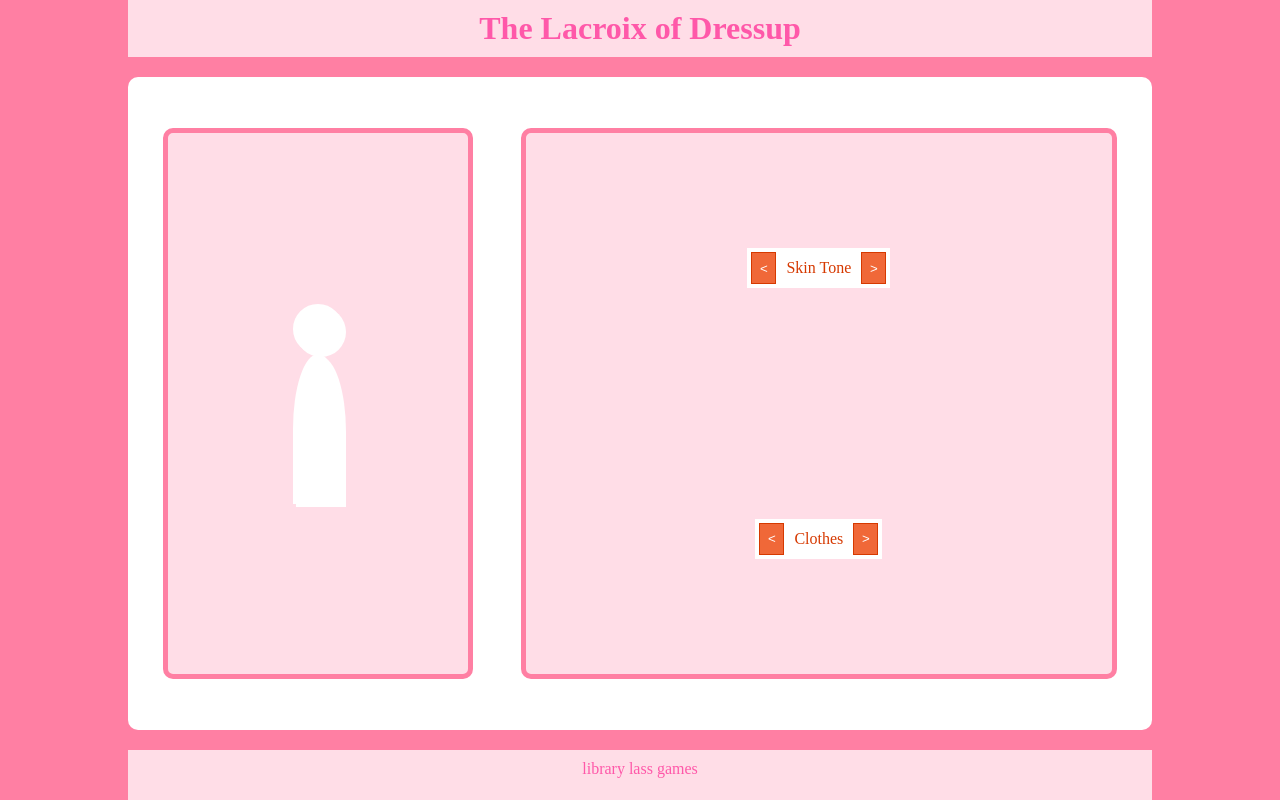
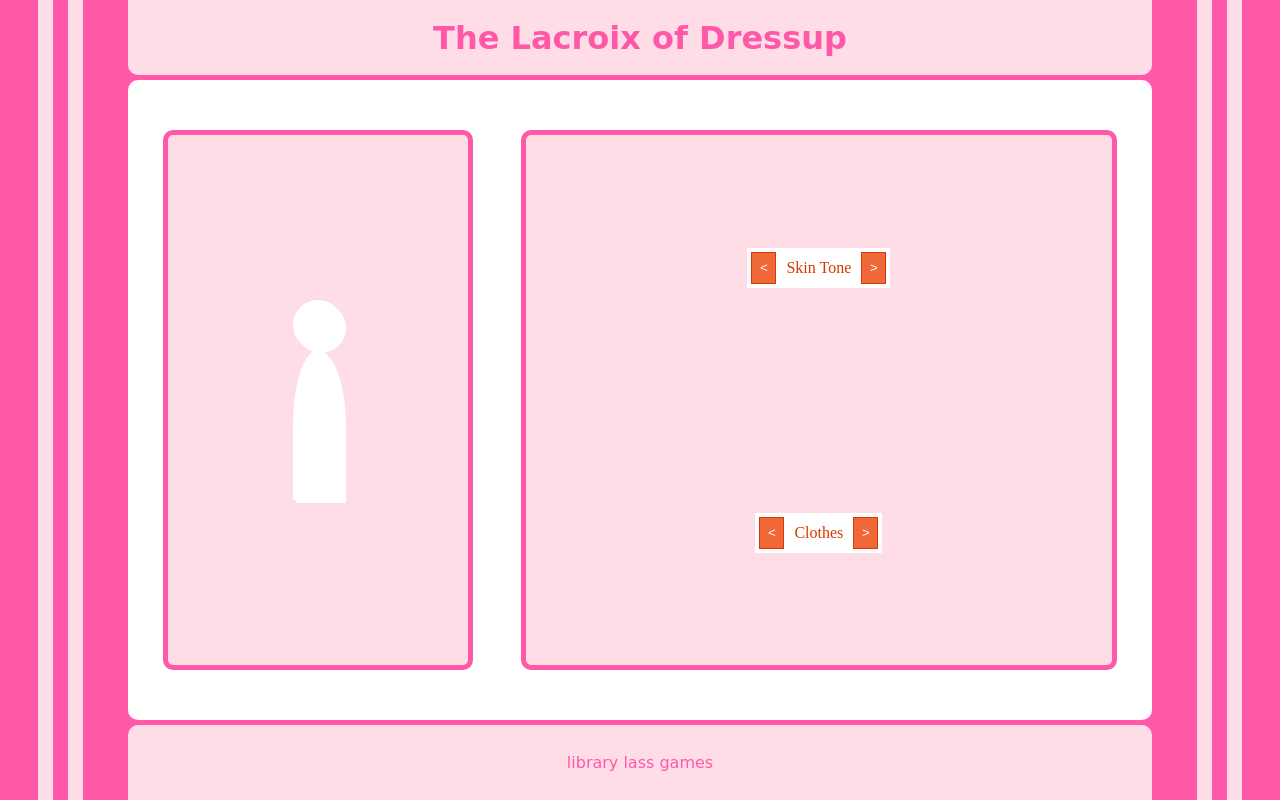
Before and after one commit to LibraryLass/dressup_basics, a plain HTML site: page index.html in a window 1280 px wide. Drawn offline with Linux system fonts and the light colour scheme.

Commit message:
cosmetic changes

```diff
--- a/main.css
+++ b/main.css
@@ -10,7 +10,7 @@
     --bgc3: #ff58a9;
     --bgc4: #ff7fa3;
     --bgc5: #ffdde7;
-    --border1: 5px solid var(--bgc4);
+    --border1: 5px solid var(--bgc3);
     --br1: 10px;
 }
 
@@ -19,28 +19,52 @@ html, body{
 }
 
 body{
-    background-color: var(--bgc4);
+    background-color: var(--bgc3);
+    padding-right: 45px;
+    padding-left: 45px;
+
     min-height: 100vh;
     display: flex;
     flex-direction: column;
+    width: fit-content;
+    margin: 0 auto;
+    border-right: 45px double var(--bgc5);
+    border-left: 45px double var(--bgc5);
+
 }
 
 header, main, footer{
     background-color: var(--bgc5);
-    min-height: 50px;
+    min-height: 75px;
     width: 80vw;
+}
+
+header{
+    border-bottom-left-radius: var(--br1);
+    border-bottom-right-radius: var(--br1);
+}
+
+footer{
+    border-top-right-radius: var(--br1);
+    border-top-left-radius: var(--br1);
 }
 
 header, footer{
     padding: 10px;
     height: fit-content;
     margin: 0 auto;
+    align-content: center;
+}
+
+h1{
+    font-size: 2em;
 }
 
 header h1, footer p{
     color: var(--bgc3);
     width: fit-content;
     margin: 0 auto;
+    font-family: cursive;
 }
 
 /*gameboard*/
@@ -49,7 +73,7 @@ main{
     padding: 20px 35px;
     flex: 1 0 auto;
     min-height: 0;
-    margin: 20px auto;
+    margin: 5px auto;
     border-radius: var(--br1);
     display: flex;
     justify-content: space-between;
```
